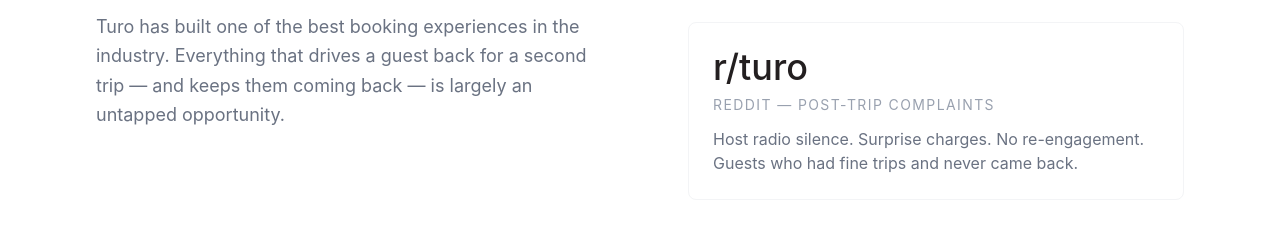
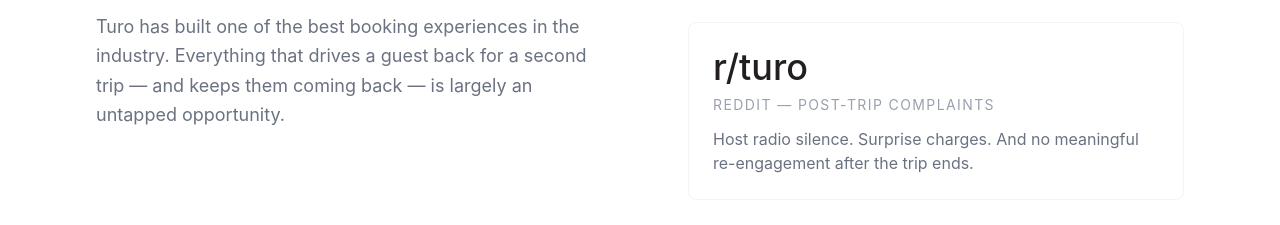
Before and after one commit to kmukherj-pm/turo-case-study, a React (Vite) app: page / in a window 1280 px wide. Shown: the part 1920-2145 px from the top of the page. Built offline with nearby package versions, Linux system fonts and the light colour scheme.

Commit message:
update reddit description to no meaningful re-engagement

```diff
--- a/src/components/Problem.jsx
+++ b/src/components/Problem.jsx
@@ -22,7 +22,7 @@
           <div className="p-6 border border-gray-100 rounded-lg">
             <p className="text-4xl font-medium mb-2" style={{color: '#231F20'}}>r/turo</p>
             <p className="text-sm text-gray-400 uppercase tracking-widest mb-3">Reddit — post-trip complaints</p>
-            <p className="text-base text-gray-500">Host radio silence. Surprise charges. No re-engagement. Guests who had fine trips and never came back.</p>
+            <p className="text-base text-gray-500">Host radio silence. Surprise charges. And no meaningful re-engagement after the trip ends.</p>
           </div>
         </div>
       </div>
```
